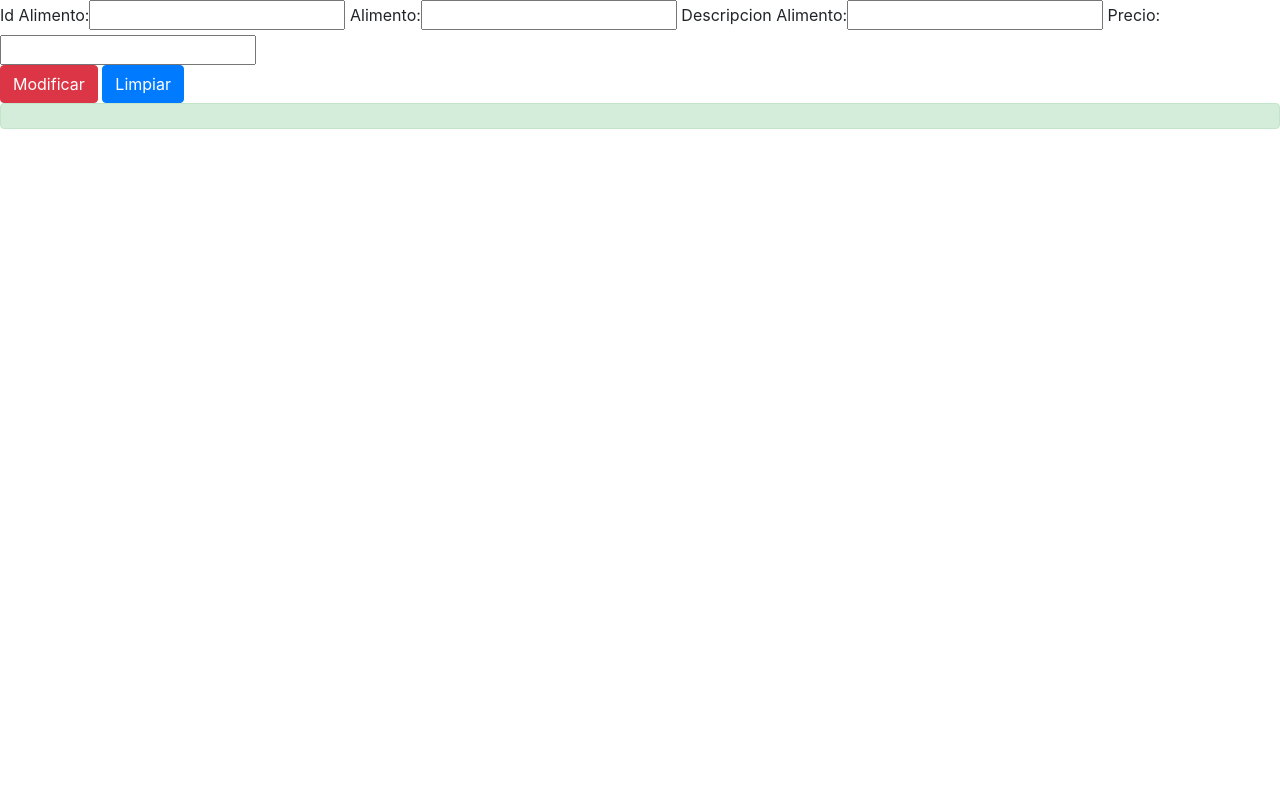
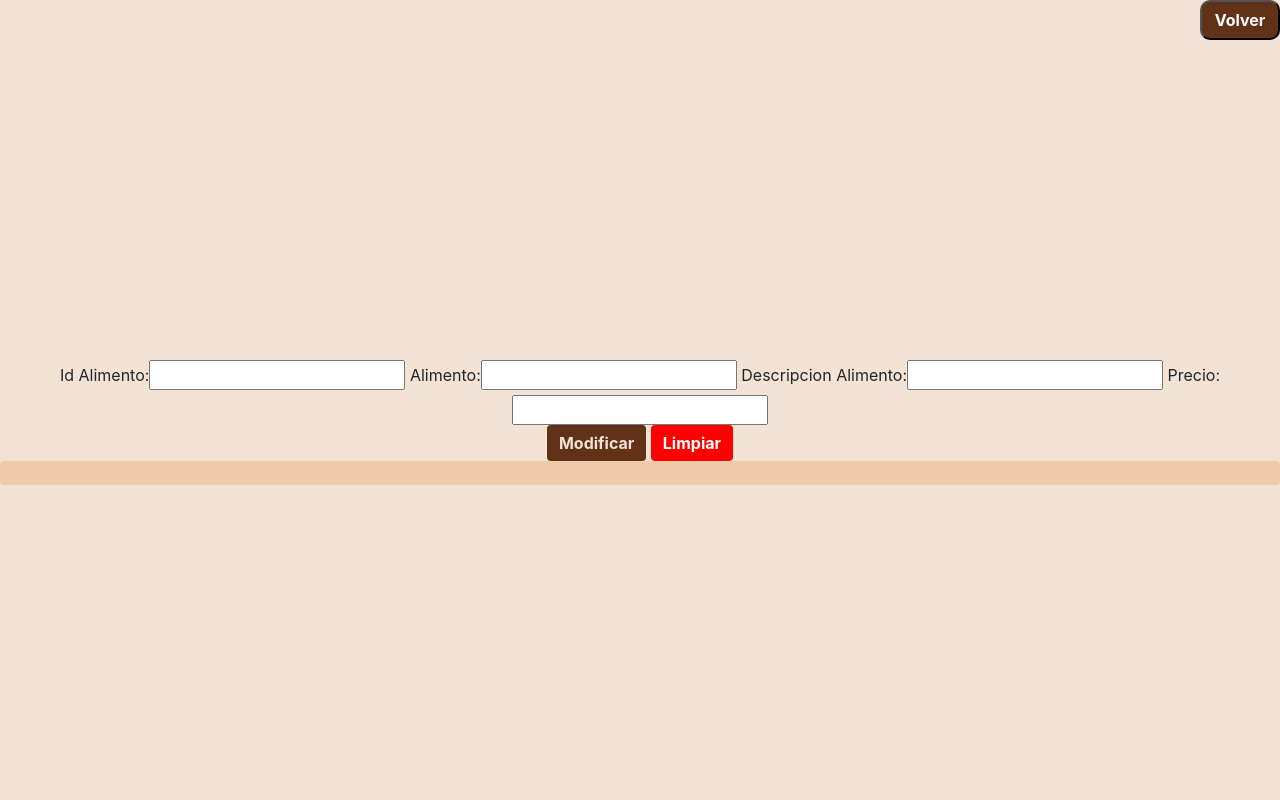
Before and after one commit to IsaRobinson/cafecity-Django, a Django app: template cafeteria/templates/cafeteria/adminmodalimento.html in a window 1280 px wide. Run offline with Django 3.2, Linux system fonts and the light colour scheme; the template is opened without the code that fills it: values that come from a table or form of the project are taken from there, others are empty; some libraries are stand-ins or nearby versions.

Commit message:
modificando style

```diff
--- a/cafeteria/templates/cafeteria/adminmodalimento.html
+++ b/cafeteria/templates/cafeteria/adminmodalimento.html
@@ -10,8 +10,11 @@
     <link rel="stylesheet" href="https://maxcdn.bootstrapcdn.com/bootstrap/4.5.2/css/bootstrap.min.css">
 </head>
 
-<body>
-    <form method="post" action="" id="formulario">
+<body style="height: 100vh;width: 100%;background-size:cover;background-position-y: -90vh;">
+    <div style="text-align: right; margin:0 0 15vh 0;">
+        <button class="efecto" onclick="" type="submit" style="transition: 0.3s ease;background: #613217;color: #ffffff;border-radius: 10px; height: 40px;width: 80px;font-weight: bolder;"><a style="color: #ffffff;" href="{% url 'administrador' %}">Volver</a></button>
+    </div>
+    <form method="post" action="" id="formulario" style="margin-top: 40vh;width: 100%;text-align: center; margin-left: 0;">
 
         {% csrf_token %}
 
@@ -25,9 +28,9 @@
 
         </div>
 
-        <input type="submit" class="btn btn-concurso btn-danger" id="enviar" value="Modificar">
+        <input type="submit" class="btn btn-concurso btn-danger" id="enviar" value="Modificar" style="background-color: #613217; border: #f2e3d5;color: #f2e3d5;font-weight: bold;">
 
-        <input type="reset" class="btn btn-concurso btn-primary" value="Limpiar">
+        <input type="reset" class="btn btn-concurso btn-primary" value="Limpiar" style="background-color: red; border: red;color: white;font-weight: bold;">
 
         <div id="error" class="alert alert-success" role="alert">
 
@@ -57,3 +60,14 @@
 </body>
 
 </html>
+<style>
+    body {
+        background-color: #f2e3d5;
+    }
+
+    #error {
+        background-color: #eccaaa;
+        border: 0;
+        color: #613217;
+    }
+</style>
```
Also changed, not shown: cafeteria/templates/cafeteria/administrador.html (+5 -5 lines), cafeteria/templates/cafeteria/contacto.html (+11 -3 lines).
